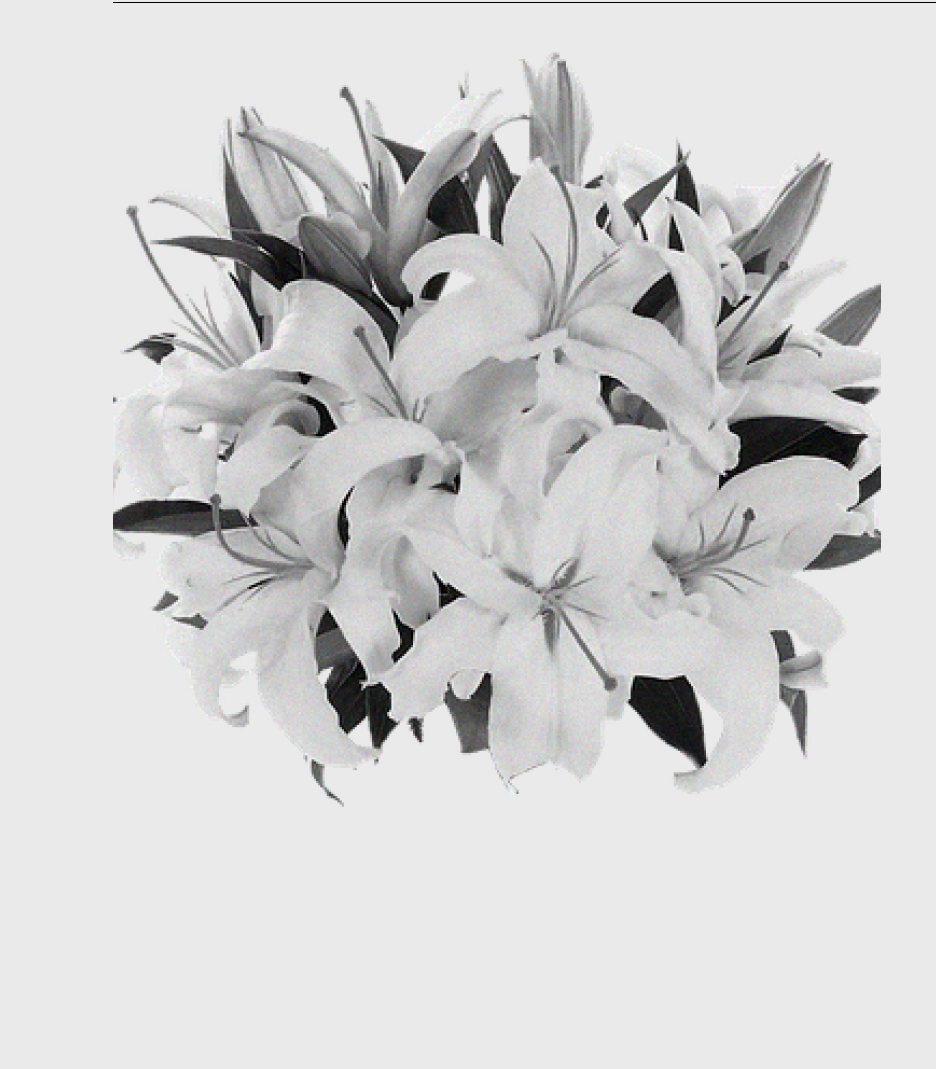
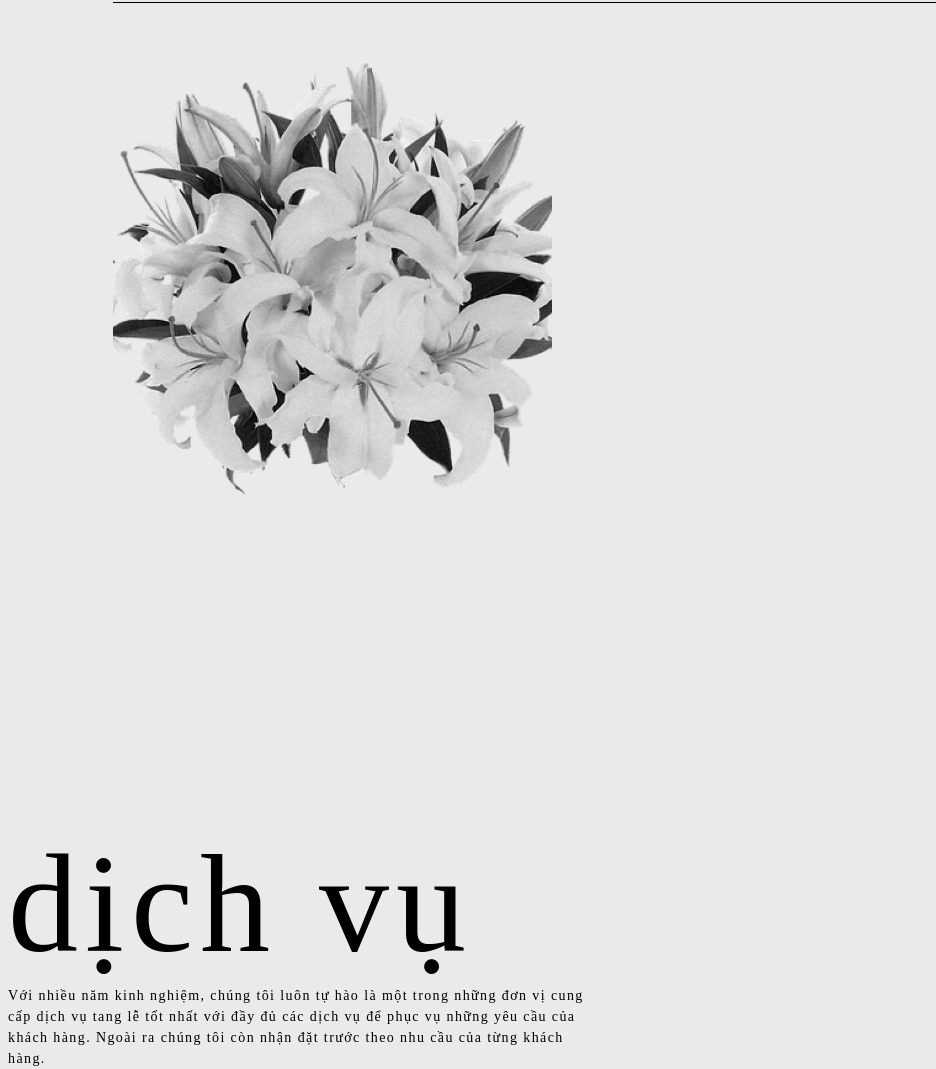
Before and after one commit to Wolf0212/BambiAndCow, a plain HTML site: page chooseService.html in a window 1280 px wide. Shown: the part 95-1164 px from the top of the page, without its empty margins (0-936 px from the left). Before the commit the page ends 964 px from the top, so only its background shows below. Drawn offline with Linux system fonts and the light colour scheme.

Commit message:
update chooseService

```diff
--- a/chooseService.html
+++ b/chooseService.html
@@ -9,7 +9,7 @@
 <body>
 <div class="container">
         <div class="navbar container">
-            <a href="#" class="logo">
+            <a href="index.html" class="logo">
                 <img src="images/logo.png" alt="" class="img-link" width="40px" height="66px" style="line-height: 0;">
             </a>
             <span class="child"><a href="index.html" class="link">Trang chủ</a></span>
@@ -25,6 +25,16 @@
                 <img src="images/flower1.png" alt="flower" >
         </div>
 </div>
+<div id="app2">
+<div class="app2">
+       <div class="content2">
+        dịch vụ
+       </div>
+       <div class="content3">
+        Với nhiều năm kinh nghiệm, chúng tôi luôn tự hào là một trong những đơn vị cung cấp dịch vụ tang lễ tốt nhất với đầy đủ các dịch vụ để phục vụ những yêu cầu của khách hàng. Ngoài ra chúng tôi còn nhận đặt trước theo nhu cầu của từng khách hàng.
+       </div>
+</div>
         </div>
+</div>
 </body>
 </html>
--- a/css/chooseService.css
+++ b/css/chooseService.css
@@ -60,8 +60,44 @@ body {
 #account {
     margin-left: 10.5rem;
 }
+.flower1, .app2 {
+    width: 50%;
+}
+/* bentrai */
 .flower1 {
-    width: 384px;
-    height: 431px;
+    width: 27.4rem;
+    height: 30.8rem;
+    max-width: 100%;
+    padding-top: 2em;
+    display: flex;
     animation: fadeInDown 3s;
 }
+/* benphai */
+.content2 {
+    width: 550px;
+    max-width: 100%;
+    height: 187px;
+    left: 891px;
+    padding-top: 0.5em;
+    font-family: SVN-Sage;
+    font-style: normal;
+    font-weight: normal;
+    font-size: 140px;
+    line-height: 222px;
+    letter-spacing: 0.05em;
+    color: #000000;
+    display: flex;
+    animation: fadeInLeft 3s;
+}
+.content3 {
+    width: 580px;
+    max-width: 100%;
+    padding-top: 0.35em;
+    font-family: Playfair Display;
+    font-style: normal;
+    font-weight: normal;
+    font-size: 14px;
+    line-height: 21px;
+    letter-spacing: 0.1em;
+    animation: fadeInLeft 3s;
+}
```
Also changed, not shown: forgotPass.html (+1 -1 lines), index.html (+1 -1 lines), login.html (+1 -1 lines).
